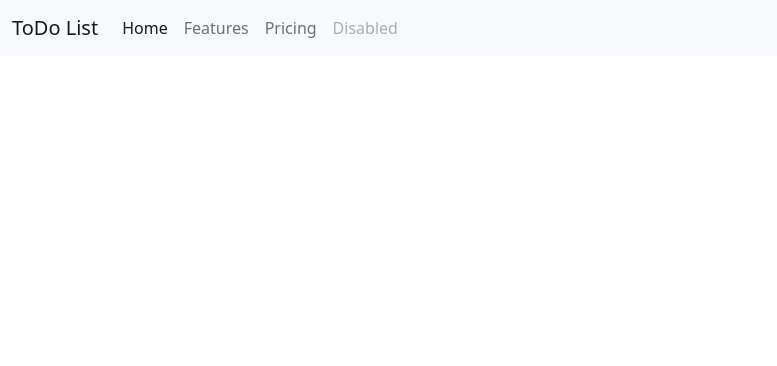
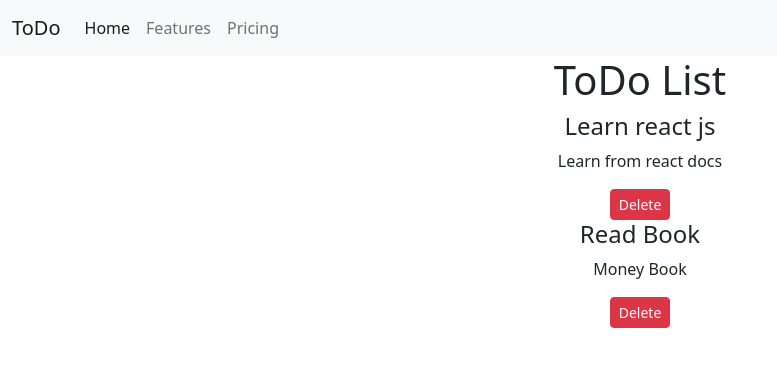
Before and after one commit to akash2819/to--do-list, a React (Create React App) app: page / in a window 1280 px wide. Shown: the top 366 px of the page, without its empty margins (0-777 px from the left). Built offline with nearby package versions, Linux system fonts and the light colour scheme.

Commit message:
created delete to dolist but having a bug in it

```diff
--- a/src/App.js
+++ b/src/App.js
@@ -1,16 +1,32 @@
-import logo from './logo.svg';
 import './App.css';
 import Header from './components/Header';
 import Footer from './components/Footer';
-import Todo from './components/Todo';
 import Todos from './components/Todos';
+import React,  {useState}  from 'react';
+function App() {
+  const OnDelete=(data)=>{
+    console.log("deleted",data)
 
-function App() {
+    setTask(data.filter((obj)=>{
+    return obj!==data;
+    }))
+  }
+
+  const [data,setTask]=useState([{
+    sno:1,
+    title: "Learn react js",
+    desc:"Learn from react docs"
+  },{
+    sno:2,
+    title: "Read Book",
+    desc:"Money Book"
+  }
+]);
   return (
+
     <div className="App">
-      <Header/>
-      <Todo/>
-      <Todos/>
+      <Header title="ToDo"/>
+      <Todos todos={data} OnDelete={OnDelete}  />
       <Footer/>
     </div>
   );
--- a/src/components/Header.js
+++ b/src/components/Header.js
@@ -1,18 +1,19 @@
 import React from 'react'
+import { propTypes } from 'react-bootstrap/esm/Image'
 
-export default function Header() {
+export default function Header(props) {
   return (
     <div>
-      <nav class="navbar navbar-expand-lg bg-light">
+      <nav className="navbar navbar-expand-lg bg-light">
   <div class="container-fluid">
-    <a class="navbar-brand" href="#">ToDo List</a>
+    <a class="navbar-brand" href="#">{props.title}</a>
     <button class="navbar-toggler" type="button" data-bs-toggle="collapse" data-bs-target="#navbarNav" aria-controls="navbarNav" aria-expanded="false" aria-label="Toggle navigation">
       <span class="navbar-toggler-icon"></span>
     </button>
     <div class="collapse navbar-collapse" id="navbarNav">
       <ul class="navbar-nav">
         <li class="nav-item">
-          <a class="nav-link active" aria-current="page" href="#">Home</a>
+          <a className="nav-link active" aria-current="page" href="#">Home</a>
         </li>
         <li class="nav-item">
           <a class="nav-link" href="#">Features</a>
@@ -20,9 +21,9 @@ export default function Header() {
         <li class="nav-item">
           <a class="nav-link" href="#">Pricing</a>
         </li>
-        <li class="nav-item">
+        {/* <li class="nav-item">
           <a class="nav-link disabled">Disabled</a>
-        </li>
+        </li> */}
       </ul>
     </div>
   </div>
@@ -31,3 +32,9 @@ export default function Header() {
     </div>
   )
 }
+// Header.defaultProps={
+//   title:"No Title"
+// }
+// Header.propsTypes={
+//   title:propTypes.string
+// }
--- a/src/components/Todo.js
+++ /dev/null
@@ -1,9 +0,0 @@
-import React from 'react'
-
-export default function Todo() {
-  return (
-    <div>
-
-    </div>
-  )
-}
--- /dev/null
+++ b/src/components/TodoItem.js
@@ -0,0 +1,12 @@
+import React from 'react'
+
+export default function TodoItem (task) {
+  return (
+    <div>
+      <h4>{task.task.title}</h4>
+      <p>{task.task.desc}</p>
+      <button className='btn btn-sm btn-danger' onClick={()=>task.OnDelete(task.task)} >Delete</button>
+    </div>
+  )
+}
+//https://onecompiler.com/questions/3w5uthte3/-unhandled-runtime-error-typeerror-data-filter-is-not-a-function-in-react-application
--- a/src/components/Todos.js
+++ b/src/components/Todos.js
@@ -1,8 +1,12 @@
-import React from 'react'
-
-export default function Todos() {
+import React from 'react';
+import TodoItem from './TodoItem';
+export default function Todos (props) {
   return (
-    <div>
+    <div className='container'>
+      <h1 >ToDo List</h1>
+      {props.todos.map((todo)=>{
+         return <TodoItem task ={todo} key={props.sno} OnDelete={props.OnDelete}/>
+      }) }
 
     </div>
   )
```
